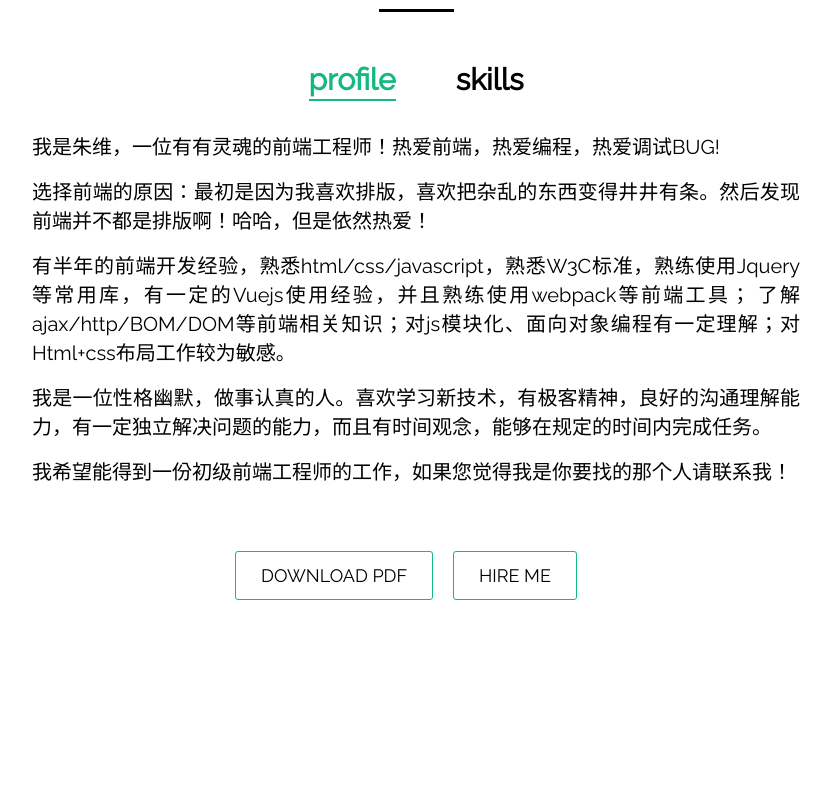
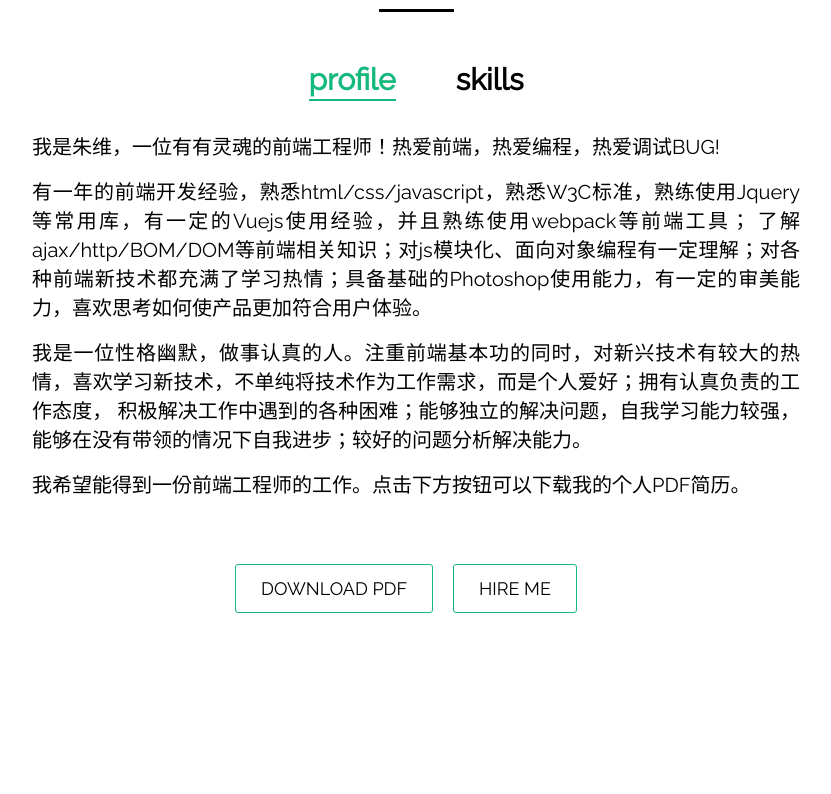
Before and after one commit to zhuweileo/myOnlineResume, a Vue app: page / in a window 1280 px wide. Shown: the part 1066-1860 px from the top of the page, without its empty margins (224-1055 px from the left). Built offline with nearby package versions, Linux system fonts and the light colour scheme; a small style sheet from the web is missing.

Commit message:
修改自我介绍

```diff
--- a/src/components/About.vue
+++ b/src/components/About.vue
@@ -10,13 +10,13 @@
         <transition name="fade">
           <div v-show="selected === 'profile'" class="profile">
             <p>我是<strong>朱维</strong>，一位有有灵魂的前端工程师！热爱前端，热爱编程，热爱调试BUG!</p>
-            <p>选择前端的原因：最初是因为我喜欢排版，喜欢把杂乱的东西变得井井有条。然后发现前端并不都是排版啊！哈哈，但是依然热爱！</p>
-            <p>有半年的前端开发经验，熟悉html/css/javascript，熟悉W3C标准，熟练使用Jquery等常用库，有一定的<strong>Vuejs</strong>使用经验，并且熟练使用webpack等前端工具；
-了解ajax/http/BOM/DOM等前端相关知识；对js<strong>模块化</strong>、<strong>面向对象编程</strong>有一定理解；对<strong>Html+css布局</strong>工作较为敏感。</p>
-            <p>我是一位性格幽默，做事认真的人。喜欢学习新技术，有极客精神，良好的沟通理解能力，有一定独立解决问题的能力，而且有时间观念，能够在规定的时间内完成任务。</p>
-            <p>我希望能得到一份<strong>初级前端工程师</strong>的工作，如果您觉得我是你要找的那个人请联系我！</p>
+            <p>有一年的前端开发经验，熟悉html/css/javascript，熟悉W3C标准，熟练使用Jquery等常用库，有一定的<strong>Vuejs</strong>使用经验，并且熟练使用webpack等前端工具；
+了解ajax/http/BOM/DOM等前端相关知识；对js<strong>模块化</strong>、<strong>面向对象编程</strong>有一定理解；对各种前端新技术都充满了学习热情；具备基础的Photoshop使用能力，有一定的审美能力，喜欢思考如何使产品更加符合用户体验。</p>
+            <p>我是一位性格幽默，做事认真的人。注重前端基本功的同时，对新兴技术有较大的热情，喜欢学习新技术，不单纯将技术作为工作需求，而是个人爱好；拥有认真负责的工作态度，
+积极解决工作中遇到的各种困难；能够独立的解决问题，自我学习能力较强，能够在没有带领的情况下自我进步；较好的问题分析解决能力。</p>
+            <p>我希望能得到一份<strong>前端工程师</strong>的工作。点击下方按钮可以下载我的个人PDF简历。</p>
             <div class="btns">
-              <a class="button" href="/myOnlineResume/src/assets/pdf/resume.pdf" target="_blank">Download PDF</a><a class="button" href="mailto:zhuwei_leo@163.com">Hire me</a>
+              <a class="button" href="/myOnlineResume/src/assets/pdf/朱维简历.pdf" target="_blank">Download PDF</a><a class="button" href="mailto:zhuwei_leo@163.com">Hire me</a>
             </div>
           </div>
         </transition>
```
Also changed, not shown: 11 other files (tests, documents, lock files or other folders).
